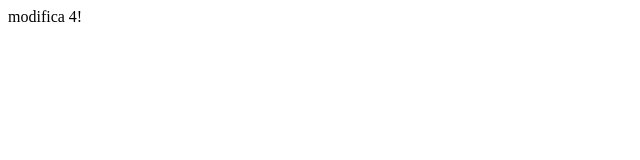
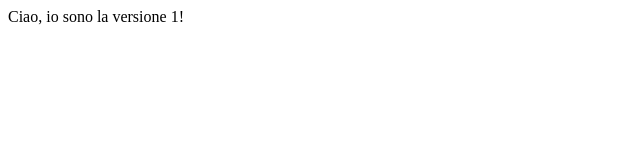
Before and after one commit to ArtemisFowl92/progetto1_remoto, a plain HTML site: page index.html in a window 1280 px wide. Shown: the whole page, without its empty margins (0-640 px from the left). Drawn offline with Linux system fonts and the light colour scheme.

Commit message:
Versione 1

```diff
--- a/index.html
+++ b/index.html
@@ -1,5 +1,5 @@
 <html>
 <body>
-modifica 4!
+Ciao, io sono la versione 1!
 </body>
 </html>
```
